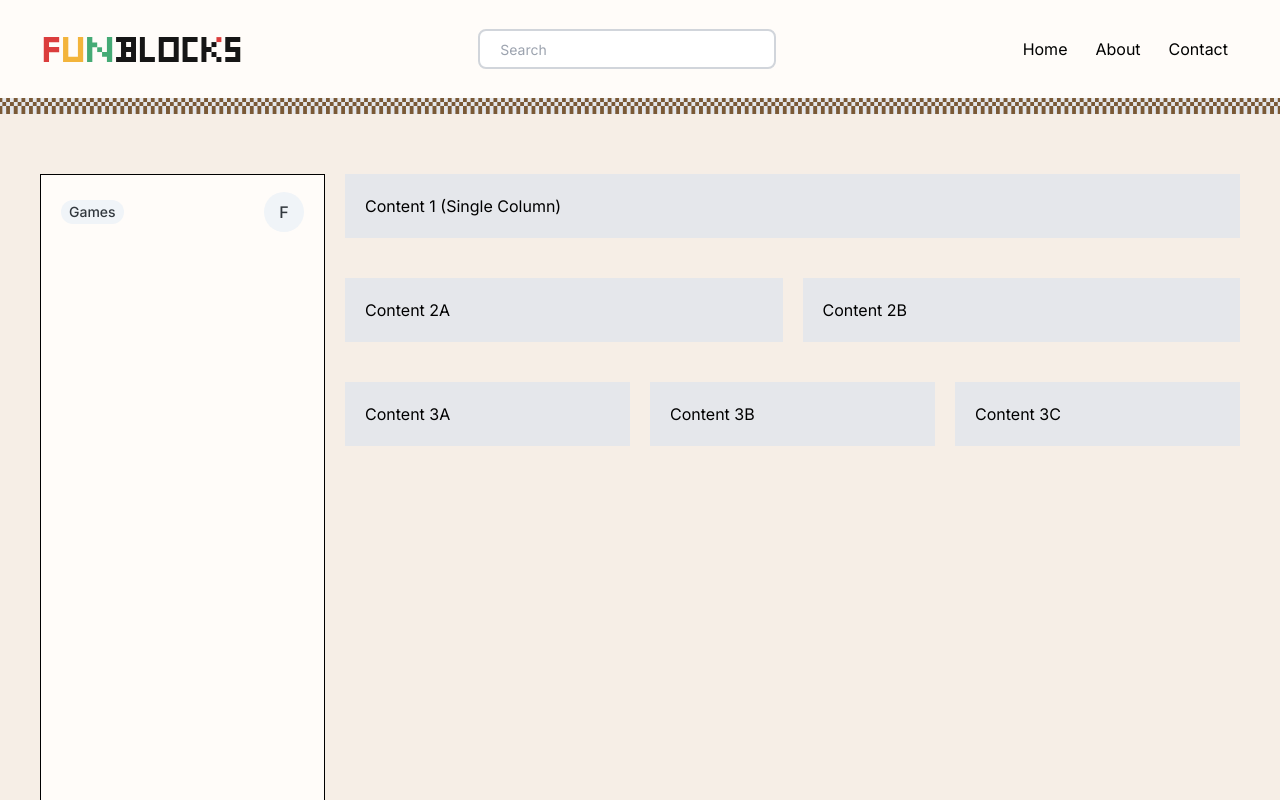
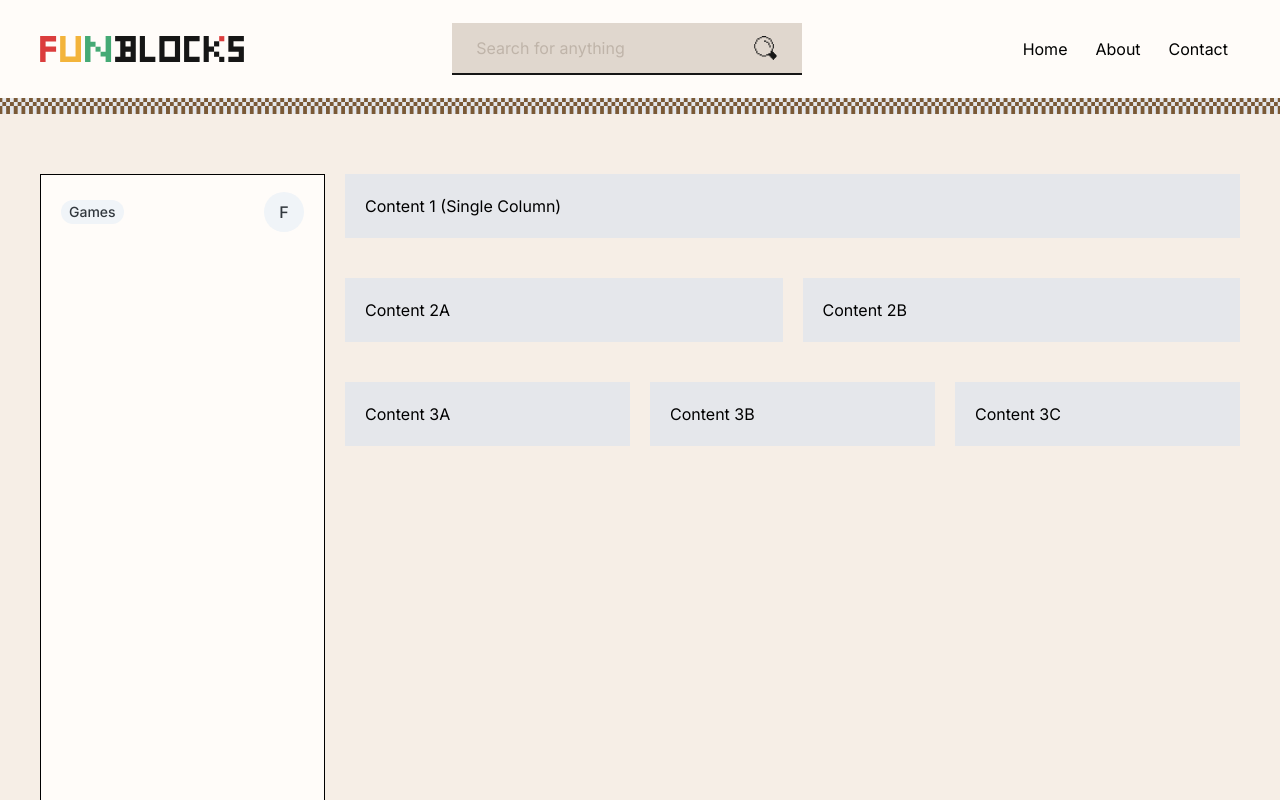
Before and after one commit to sakukuku/fun-blocks-blog-original, a Next.js app: page / in a window 1280 px wide. Shown: the top 800 px of the page. Built offline with nearby package versions, Linux system fonts and the light colour scheme.

Commit message:
feat: nav bar

```diff
--- a/src/components/NavBar/NavBar.tsx
+++ b/src/components/NavBar/NavBar.tsx
@@ -1,4 +1,6 @@
 import React from 'react';
+import Image from "next/image";
+import SearchInput from "@/components/SearchInput/SearchInput";
 
 export const BottomSVG = () => {
   return (
@@ -814,30 +816,24 @@ export const BottomSVG = () => {
 
 export const NavBar = () => {
   return (
-      <nav style={{backgroundColor: '#FFFCF9'}}>
+      <nav className={"bg-floralWhite"}>
         <div className="max-w-full mx-auto px-10 py-7.5 h-24" style={{height: '98px'}}>
           <div className="flex justify-between items-center h-full mx-auto" style={{width: '1200px'}}>
 
             {/* Logo Section */}
             <div className="flex space-x-4">
               <a href="#" className="flex items-center">
-                <img src="/funblocks.svg" alt="Logo" style={{width: '204px', height: '25px'}}/>
+                <Image src="/funblocks.svg" alt="Logo" width={204} height={25}/>
               </a>
             </div>
 
-            {/* Search Input Section */}
-            <div className="flex items-center">
-              <input
-                  className="border-2 border-gray-300 bg-white h-10 px-5 pr-16 rounded-lg text-sm focus:outline-none"
-                  type="search" name="search" placeholder="Search"
-              />
-            </div>
+            <SearchInput/>
 
             {/* Page Navigation Links Section */}
             <div className="flex items-center space-x-1">
-              <a href="#" className="py-5 px-3">Home</a>
-              <a href="#" className="py-5 px-3">About</a>
-              <a href="#" className="py-5 px-3">Contact</a>
+              <a href="#" className="py-5 px-3 text-black">Home</a>
+              <a href="#" className="py-5 px-3 text-black">About</a>
+              <a href="#" className="py-5 px-3 text-black">Contact</a>
             </div>
 
           </div>
--- /dev/null
+++ b/src/components/SearchInput/SearchInput.tsx
@@ -0,0 +1,24 @@
+import React from 'react';
+import Image from "next/image";
+
+const SearchInput = () => {
+  return (
+      <div
+          className="flex items-center justify-between bg-merino border-b-2 border-nero w-[350px] h-[52px] px-6 py-4.5">
+        <input
+            type="text"
+            className="w-full h-5.5 bg-transparent outline-none placeholder-default"
+            placeholder="Search for anything"
+            style={{padding: '0', height: '22px'}} // Inline style for exact height
+        />
+        <Image
+            src={'/search.svg'}
+            alt="Icon"
+            width={24}
+            height={24}
+        />
+      </div>
+  );
+};
+
+export default SearchInput;
```
